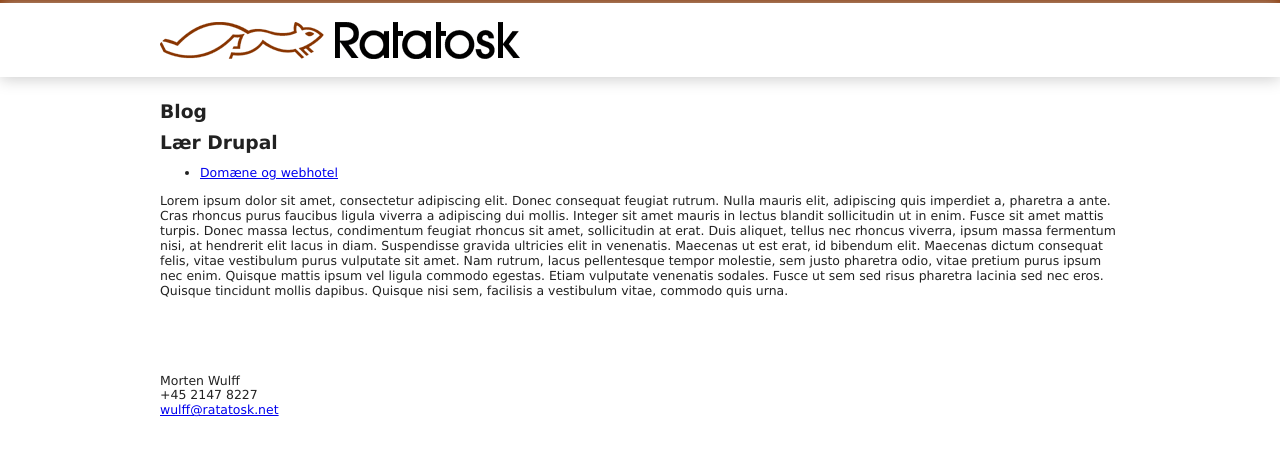
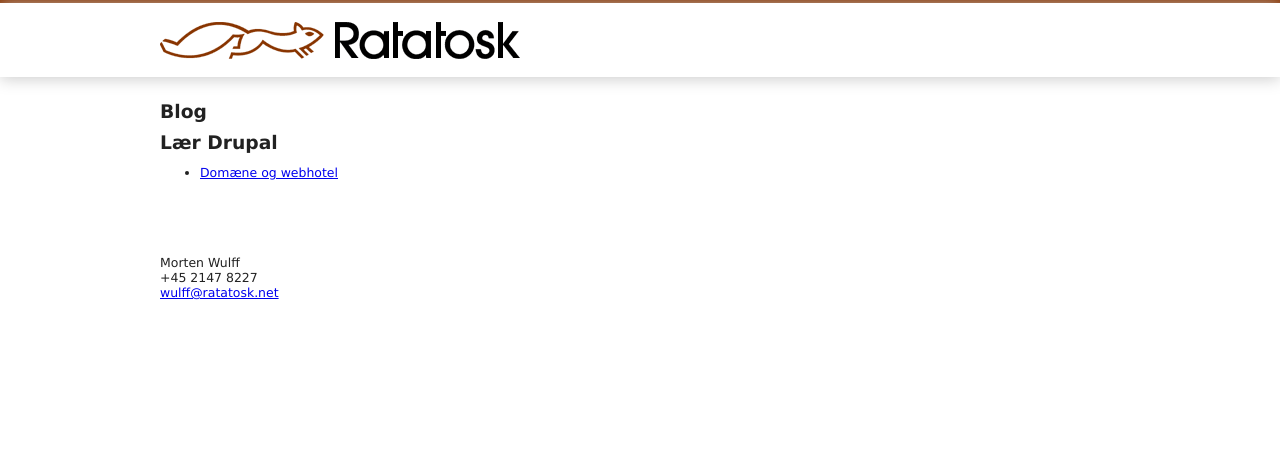
Before and after one commit to wulff/wulff.github.com, a Jekyll site: the page built from index.html, in a window 1280 px wide. Shown: the top 456 px of the page. Built offline with Jekyll 4.4.1, drawn with Linux system fonts in a browser that asks for light colours; nearby versions of some CDN libraries.

Commit message:
updated css

```diff
--- a/_config.yml
+++ b/_config.yml
@@ -0,0 +1 @@
+lsi: false
--- a/_layouts/default.html
+++ b/_layouts/default.html
@@ -22,9 +22,6 @@
   </header>
   <div role="main" id="main-content">
 {{ content }}
-    <p>
-      Lorem ipsum dolor sit amet, consectetur adipiscing elit. Donec consequat feugiat rutrum. Nulla mauris elit, adipiscing quis imperdiet a, pharetra a ante. Cras rhoncus purus faucibus ligula viverra a adipiscing dui mollis. Integer sit amet mauris in lectus blandit sollicitudin ut in enim. Fusce sit amet mattis turpis. Donec massa lectus, condimentum feugiat rhoncus sit amet, sollicitudin at erat. Duis aliquet, tellus nec rhoncus viverra, ipsum massa fermentum nisi, at hendrerit elit lacus in diam. Suspendisse gravida ultricies elit in venenatis. Maecenas ut est erat, id bibendum elit. Maecenas dictum consequat felis, vitae vestibulum purus vulputate sit amet. Nam rutrum, lacus pellentesque tempor molestie, sem justo pharetra odio, vitae pretium purus ipsum nec enim. Quisque mattis ipsum vel ligula commodo egestas. Etiam vulputate venenatis sodales. Fusce ut sem sed risus pharetra lacinia sed nec eros. Quisque tincidunt mollis dapibus. Quisque nisi sem, facilisis a vestibulum vitae, commodo quis urna.
-    </p>
   </div>
   <footer>
     <div id="footer-content">
--- a/css/ratatosk.css
+++ b/css/ratatosk.css
@@ -34,6 +34,13 @@
   overflow: hidden;
 }
 
+div#post {
+  width: 480px;
+}
+div#post img {
+  max-width: 480px;
+}
+
 footer {
   padding-top: 4em;
 }
```
Also changed, not shown: _layouts/post.html (+11 -8 lines).
